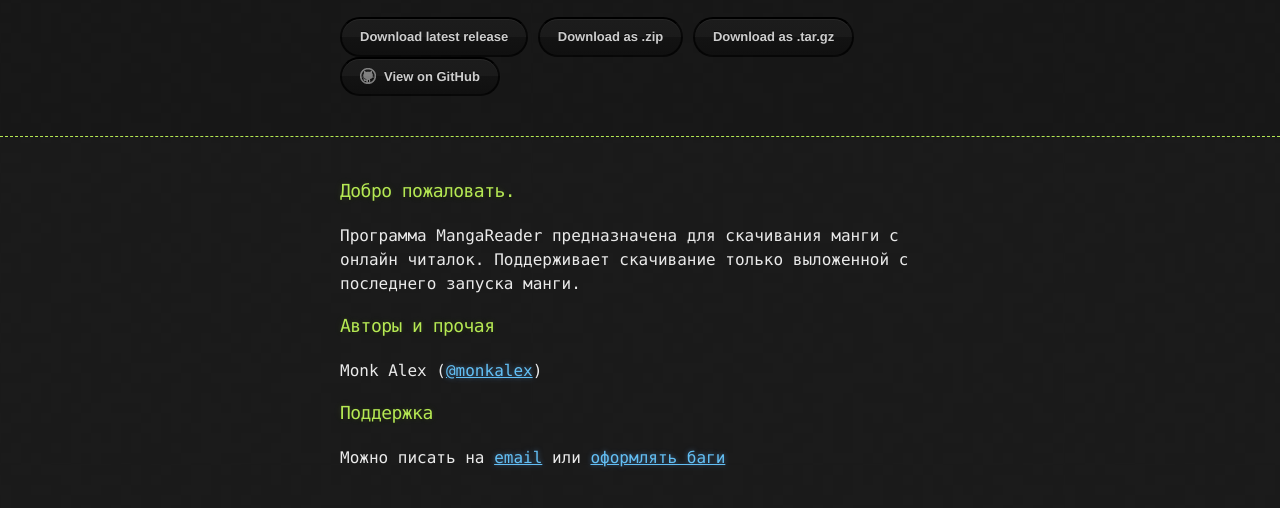
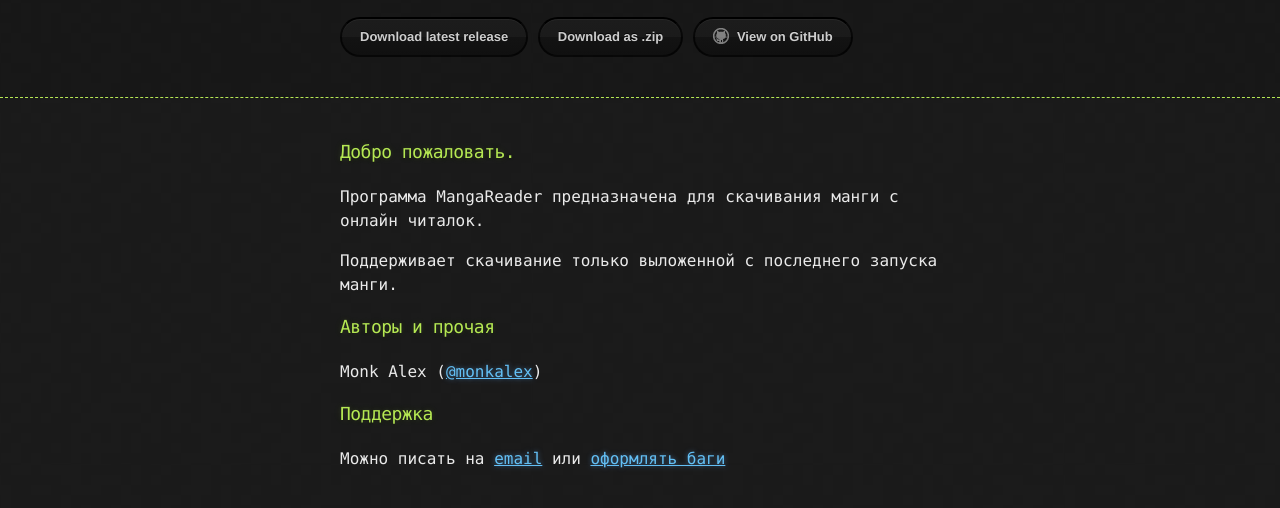
Before and after one commit to MonkAlex/MangaReader, a plain HTML site: page index.html in a window 1280 px wide. Shown: the part 68-576 px from the top of the page. Drawn offline with Linux system fonts and the light colour scheme.

Commit message:
Update index.html

```diff
--- a/index.html
+++ b/index.html
@@ -21,7 +21,6 @@
         <section id="downloads">
           <a href="https://github.com/MonkAlex/MangaReader/releases/latest" class="btn">Download latest release</a>
           <a href="https://github.com/MonkAlex/MangaReader/zipball/master" class="btn">Download as .zip</a>
-          <a href="https://github.com/MonkAlex/MangaReader/tarball/master" class="btn">Download as .tar.gz</a>
           <a href="https://github.com/MonkAlex/MangaReader" class="btn btn-github"><span class="icon"></span>View on GitHub</a>
         </section>
       </div>
@@ -32,9 +31,8 @@
         <h3>
 <a id="Добро-пожаловать" class="anchor" href="#%D0%94%D0%BE%D0%B1%D1%80%D0%BE-%D0%BF%D0%BE%D0%B6%D0%B0%D0%BB%D0%BE%D0%B2%D0%B0%D1%82%D1%8C" aria-hidden="true"><span class="octicon octicon-link"></span></a>Добро пожаловать.</h3>
 
-<p>Программа MangaReader предназначена для скачивания манги с онлайн читалок.
-
-Поддерживает скачивание только выложенной с последнего запуска манги.</p>
+<p>Программа MangaReader предназначена для скачивания манги с онлайн читалок.</p>
+<p>Поддерживает скачивание только выложенной с последнего запуска манги.</p>
 
 <h3>
 <a id="Авторы-и-прочая" class="anchor" href="#%D0%90%D0%B2%D1%82%D0%BE%D1%80%D1%8B-%D0%B8-%D0%BF%D1%80%D0%BE%D1%87%D0%B0%D1%8F" aria-hidden="true"><span class="octicon octicon-link"></span></a>Авторы и прочая</h3>
```
